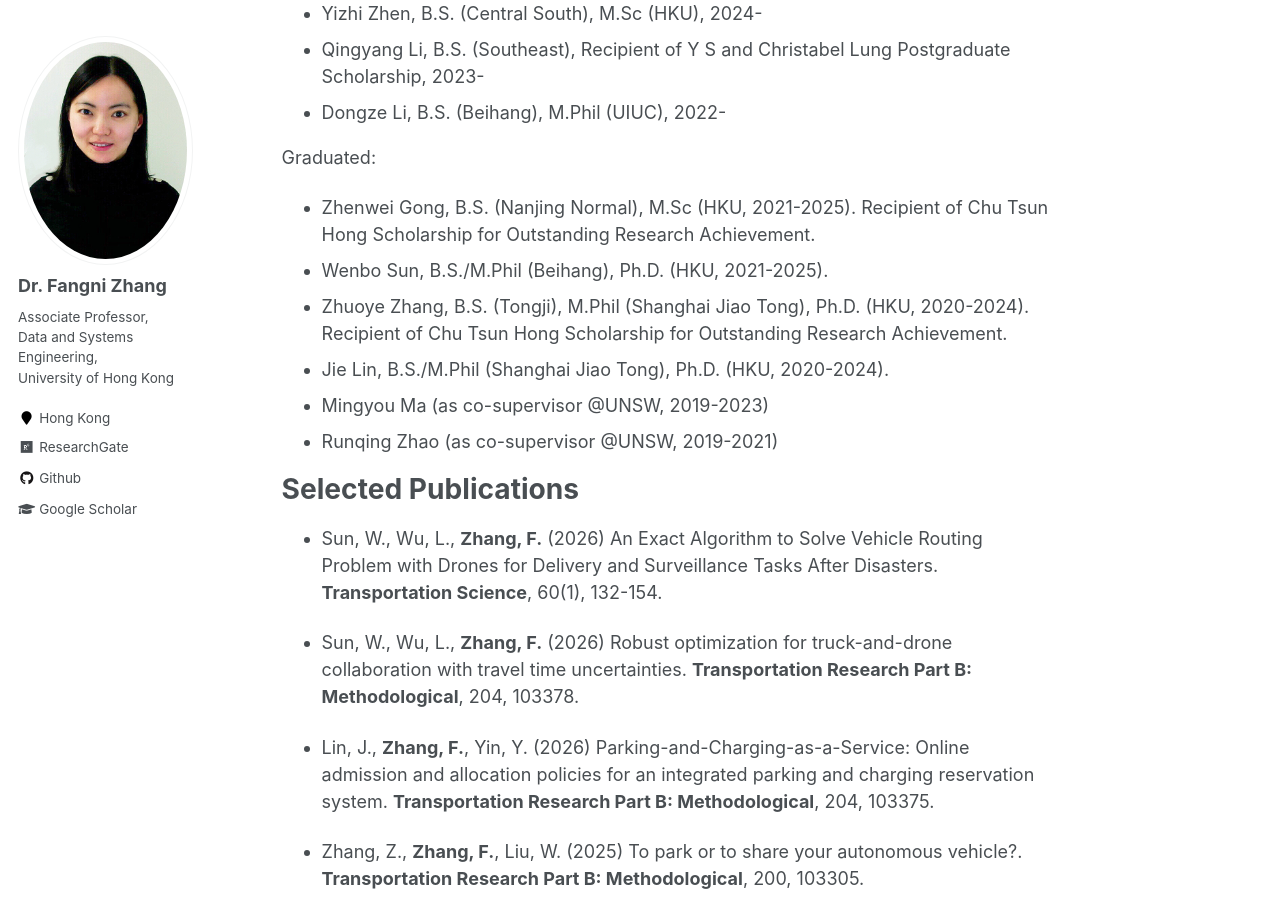
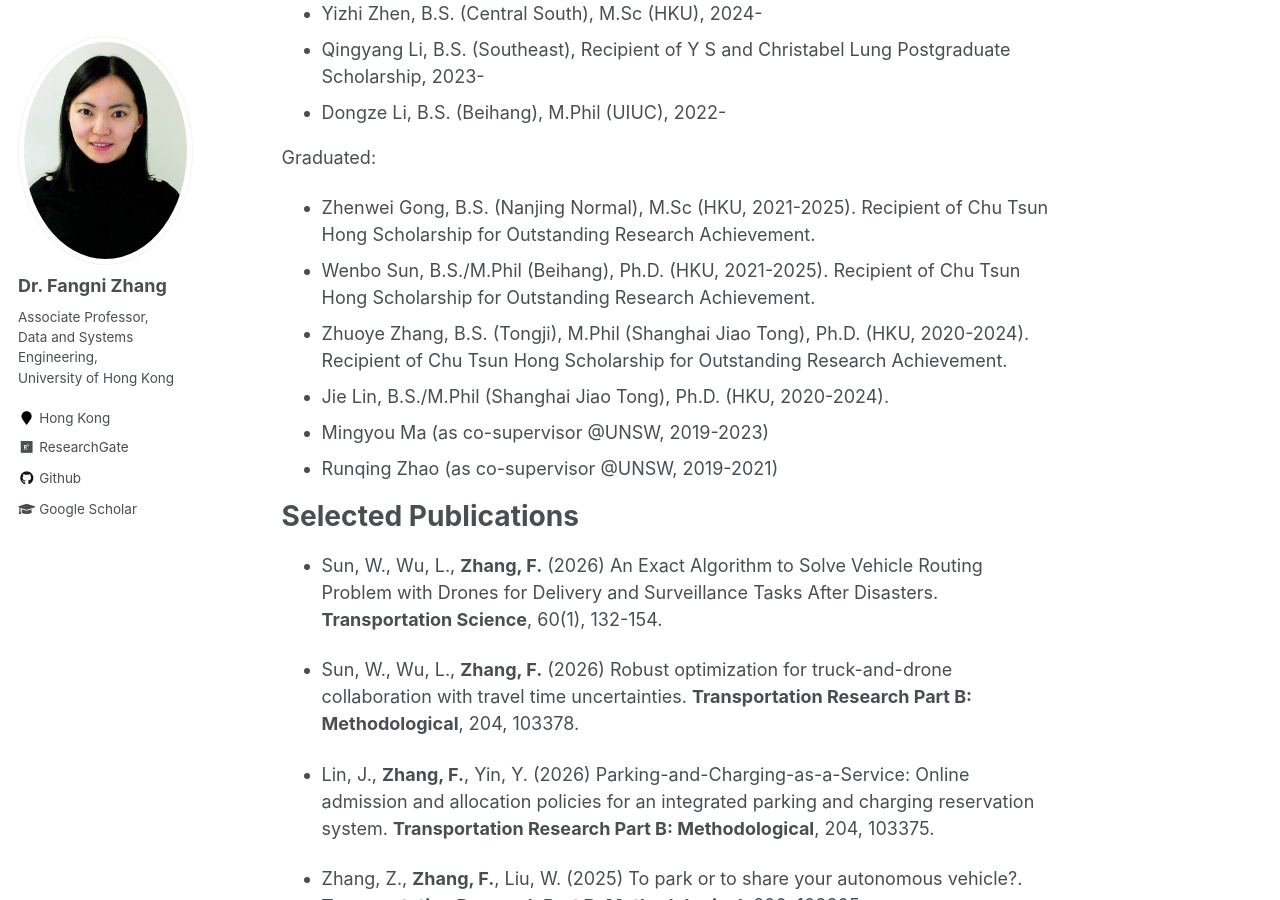
Before and after one commit to fangnizhang/fangnizhang.github.io, a Jekyll site: the page built from _pages/about.md, in a window 1280 px wide and 900 px high, scrolled down 1908 px. Built offline with Jekyll 4.4.1, drawn with Linux system fonts in a browser that asks for light colours.

Commit message:
Update about.md

```diff
--- a/_pages/about.md
+++ b/_pages/about.md
@@ -49,7 +49,7 @@
 
 Graduated:
 * Zhenwei Gong, B.S. (Nanjing Normal), M.Sc (HKU, 2021-2025). Recipient of Chu Tsun Hong Scholarship for Outstanding Research Achievement.
-* Wenbo Sun, B.S./M.Phil (Beihang), Ph.D. (HKU, 2021-2025).
+* Wenbo Sun, B.S./M.Phil (Beihang), Ph.D. (HKU, 2021-2025). Recipient of Chu Tsun Hong Scholarship for Outstanding Research Achievement.
 * Zhuoye Zhang, B.S. (Tongji), M.Phil (Shanghai Jiao Tong), Ph.D. (HKU, 2020-2024). Recipient of Chu Tsun Hong Scholarship for Outstanding Research Achievement.
 * Jie Lin, B.S./M.Phil (Shanghai Jiao Tong), Ph.D. (HKU, 2020-2024).
 * Mingyou Ma (as co-supervisor @UNSW, 2019-2023)
```
